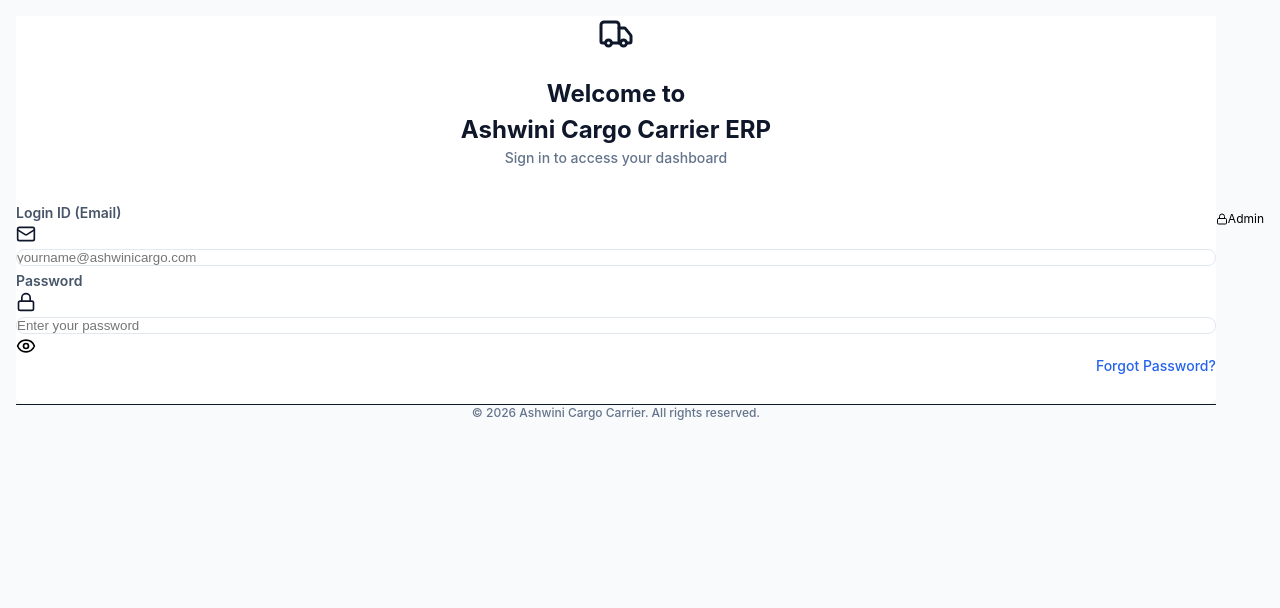
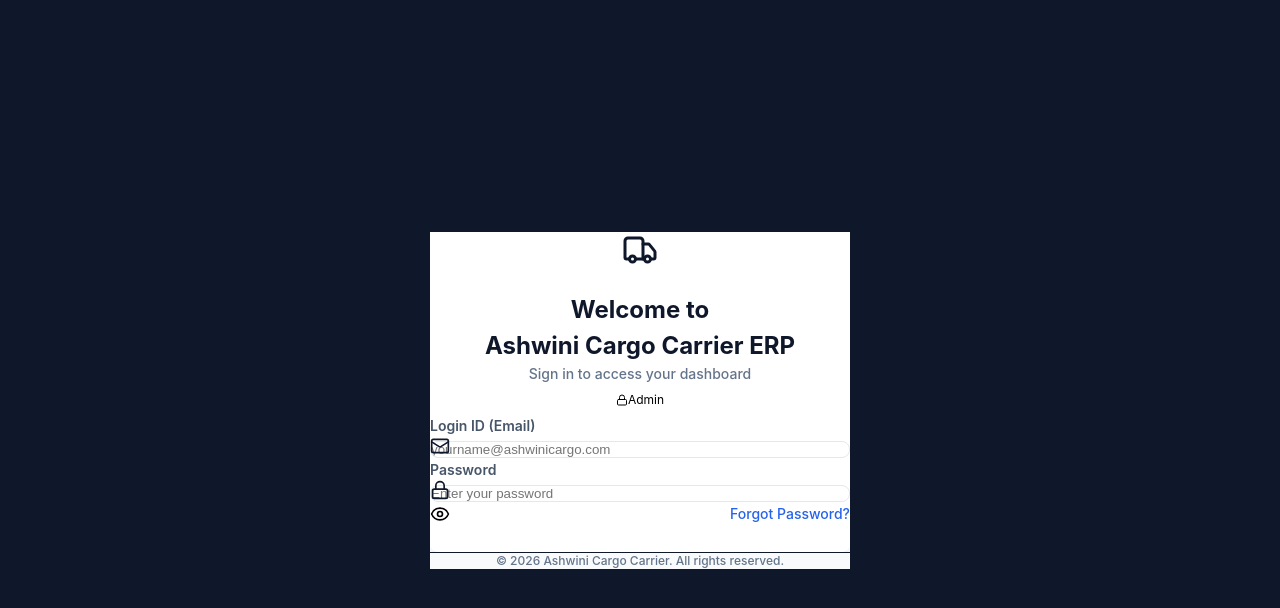
Before and after one commit to nirajnagappan23/Ashwini-Cargo-Carrier-ERP, a React (Vite) app: page /login in a window 1280 px wide. Shown: the top 608 px of the page. Built offline with nearby package versions, Linux system fonts and the light colour scheme; no server answers; the database is empty.

Commit message:
Fix login page: Add Tailwind CSS and update admin URL to admin.ashwinicargocarrier.in

```diff
--- a/package.json
+++ b/package.json
@@ -19,13 +19,17 @@
   },
   "devDependencies": {
     "@eslint/js": "^9.39.1",
+    "@tailwindcss/postcss": "^4.1.18",
     "@types/react": "^19.2.5",
     "@types/react-dom": "^19.2.3",
     "@vitejs/plugin-react": "^5.1.1",
+    "autoprefixer": "^10.4.23",
     "eslint": "^9.39.1",
     "eslint-plugin-react-hooks": "^7.0.1",
     "eslint-plugin-react-refresh": "^0.4.24",
     "globals": "^16.5.0",
+    "postcss": "^8.5.6",
+    "tailwindcss": "^4.1.18",
     "vite": "^7.2.4"
   }
 }
--- /dev/null
+++ b/postcss.config.cjs
@@ -0,0 +1,6 @@
+module.exports = {
+    plugins: {
+        '@tailwindcss/postcss': {},
+        autoprefixer: {},
+    },
+}
--- a/src/index.css
+++ b/src/index.css
@@ -1,3 +1,7 @@
+@tailwind base;
+@tailwind components;
+@tailwind utilities;
+
 :root {
   /* Admin Panel Color System - Exact Match */
   --primary: #1e40af;
--- a/src/pages/Login.jsx
+++ b/src/pages/Login.jsx
@@ -36,10 +36,10 @@ const Login = () => {
             // Note: We need to ensure supabase is imported in the file header.
             // For now, assuming direct logic replacement.
 
-            // Temporary Admin URL (Replace with your Production Netlify Admin URL later)
+            // Admin URL Configuration
             const ADMIN_URL = window.location.hostname.includes('localhost')
                 ? 'http://localhost:5174'
-                : 'https://app-ashwinicargocarrier-admin.netlify.app'; // Production Admin URL
+                : 'https://admin.ashwinicargocarrier.in';
 
             // Check 'users' table
             const { data: staffUser } = await import('../supabase').then(module =>
@@ -211,7 +211,7 @@ const Login = () => {
                     onClick={() => {
                         const adminUrl = window.location.hostname.includes('localhost')
                             ? 'http://localhost:5174'
-                            : 'https://app-ashwinicargocarrier-admin.netlify.app';
+                            : 'https://admin.ashwinicargocarrier.in';
                         window.location.href = adminUrl;
                     }}
                     className="text-xs text-slate-700/30 hover:text-slate-500 transition-colors flex items-center gap-1.5"
--- /dev/null
+++ b/tailwind.config.js
@@ -0,0 +1,11 @@
+/** @type {import('tailwindcss').Config} */
+export default {
+    content: [
+        "./index.html",
+        "./src/**/*.{js,ts,jsx,tsx}",
+    ],
+    theme: {
+        extend: {},
+    },
+    plugins: [],
+}
```
Also changed, not shown: 1 other file (tests, documents, lock files or other folders).
